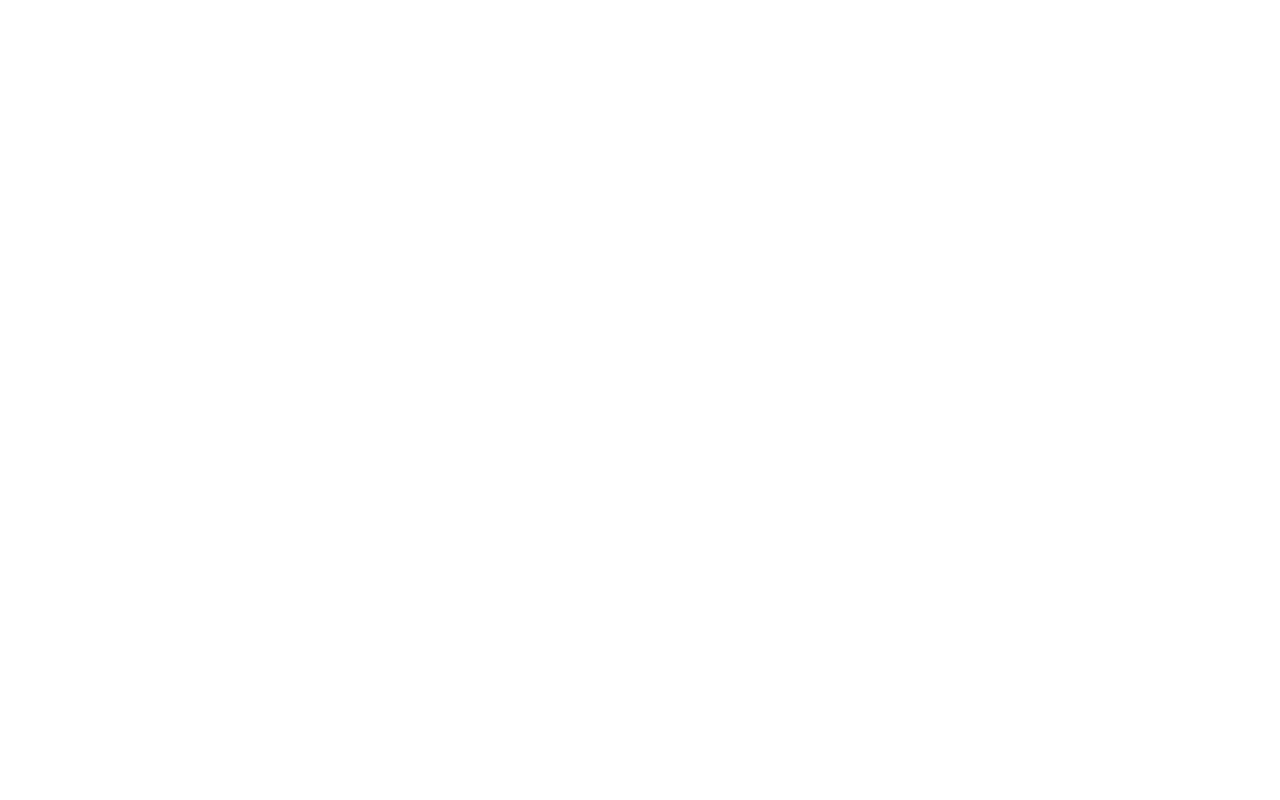
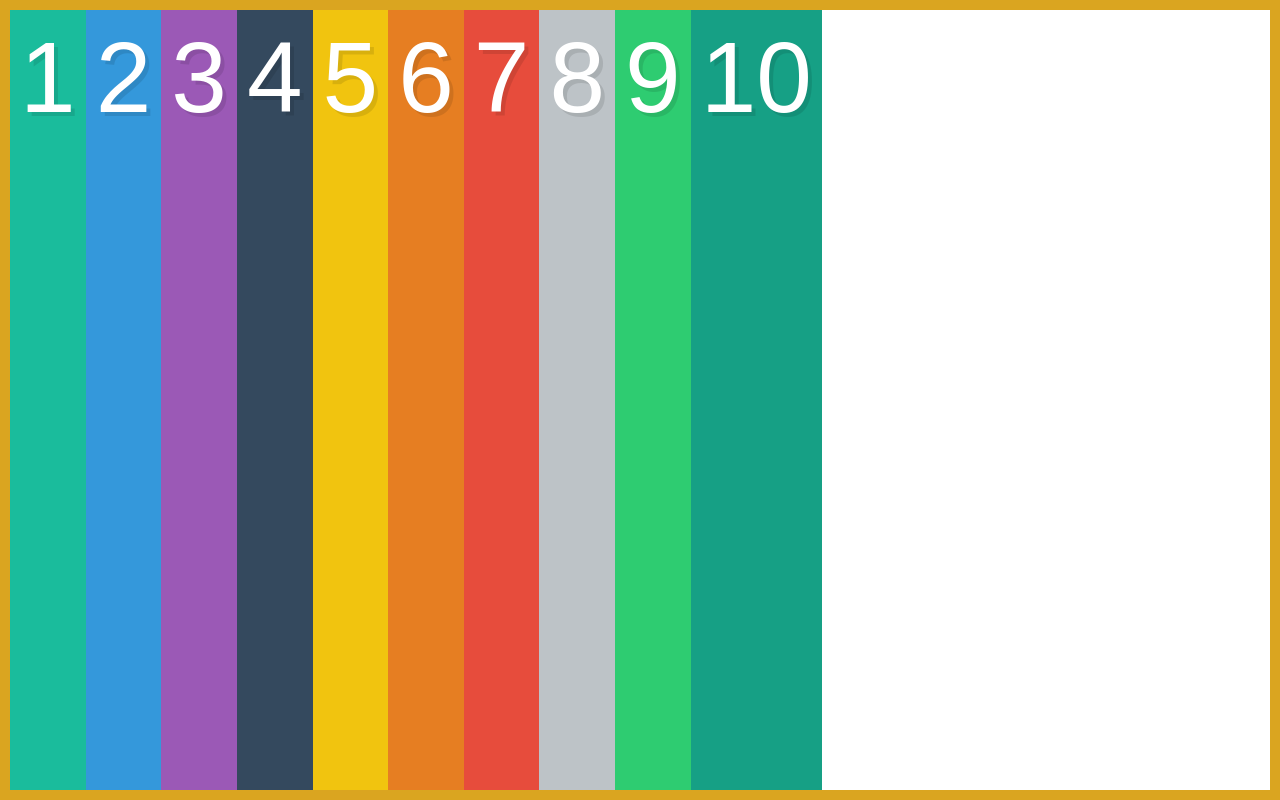
Before and after one commit to leogsouza/learn-flexbox, a plain HTML site: page intro/index.html in a window 1280 px wide. Drawn offline with Linux system fonts and the light colour scheme.

Commit message:
Finish intro to flexbox

```diff
--- a/intro/index.html
+++ b/intro/index.html
@@ -5,19 +5,20 @@
   <meta name="viewport" content="width=device-width, initial-scale=1.0">
   <meta http-equiv="X-UA-Compatible" content="ie=edge">
   <title>Flexbox Tutorial</title>
+  <link rel="stylesheet" href="style.css">
 </head>
 <body>
   <div class="container">
-    <div class="box box1"></div>
-    <div class="box box2"></div>
-    <div class="box box3"></div>
-    <div class="box box4"></div>
-    <div class="box box5"></div>
-    <div class="box box6"></div>
-    <div class="box box7"></div>
-    <div class="box box8"></div>
-    <div class="box box9"></div>
-    <div class="box box10"></div>
+    <div class="box box1">1</div>
+    <div class="box box2">2</div>
+    <div class="box box3">3</div>
+    <div class="box box4">4</div>
+    <div class="box box5">5</div>
+    <div class="box box6">6</div>
+    <div class="box box7">7</div>
+    <div class="box box8">8</div>
+    <div class="box box9">9</div>
+    <div class="box box10">10</div>
   </div>
 </body>
 </html>
--- a/intro/style.css
+++ b/intro/style.css
@@ -26,3 +26,9 @@ input[type=reset],input[type=submit]{-webkit-appearance:button;cursor:pointer;}b
 .box8 { background:#bdc3c7;}
 .box9 { background:#2ecc71;}
 .box10 { background:#16a085;}
+
+.container {
+  display: flex;
+  border: solid 10px goldenrod;
+  height: 100vh;
+}
```
